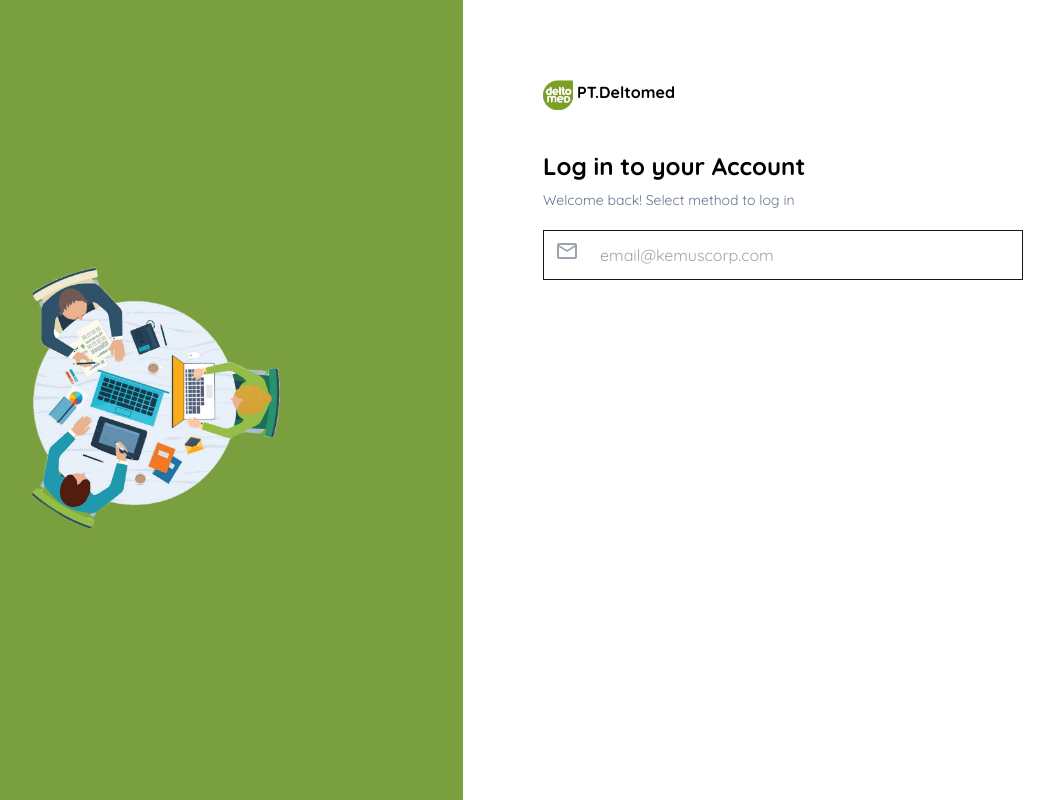
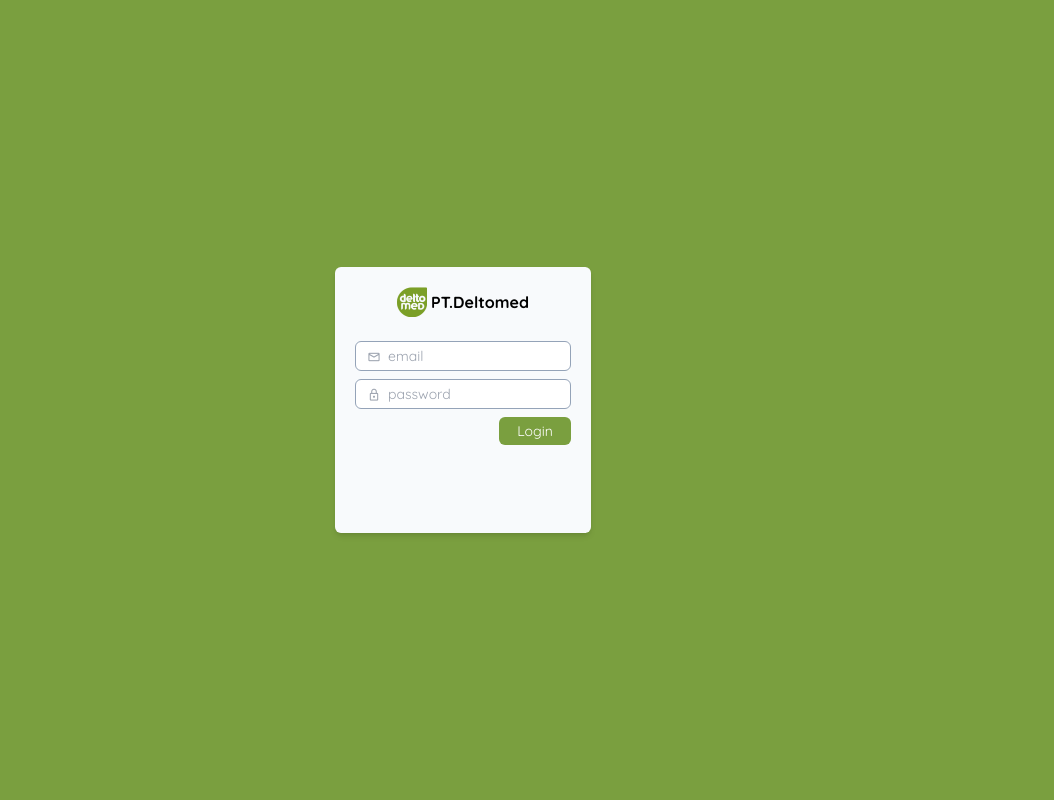
Before and after one commit to bagusyanuar/next-deltomed-ticketing, a Next.js app: page / in a window 1280 px wide. Shown: the whole page, without its empty margins (177-1231 px from the left). Built offline with nearby package versions, Linux system fonts and the light colour scheme.

Commit message:
login page

```diff
--- /dev/null
+++ b/components/layouts/login.jsx
@@ -0,0 +1,57 @@
+import React, { Component } from 'react'
+import Image from 'next/image'
+
+class Login extends Component {
+
+  constructor(props) {
+    super(props);
+    this.state = {
+      username: '',
+      password: ''
+    }
+  }
+
+  onHandleChange = (e) => {
+    let id = e.target.id;
+    let value = e.target.value;
+    console.log(id, value);
+  }
+  render() {
+    return (
+      <div className='h-screen bg-primary flex justify-center items-center'>
+        <div className='sm:w-1/3 md:w-1/5 h-1/3 bg-slate-50 rounded-md px-5 py-5 shadow-md'>
+          <div className='flex items-center justify-center mb-6'>
+            <Image src="/assets/logo.png" width={30} height={10} alt="logo" />
+            <p className='font-bold ms-1'>PT.Deltomed</p>
+          </div>
+          <div id='form'>
+            <label className="relative text-gray-400 focus-within:text-gray-600 block mb-2">
+              <span className="material-symbols-outlined pointer-events-none w-4 h-4 absolute top-1.5 left-3 text-sm">
+                mail
+              </span>
+              <input type="email" name="email" id="email" placeholder="email" className="text-sm form-input rounded-md border border-slate-400 py-1 px-2 bg-white placeholder-gray-400 text-gray-500 appearance-none w-full block pl-8 focus:outline-none focus:border-slate-500" />
+            </label>
+            <label className="relative text-gray-400 focus-within:text-gray-600 block mb-2">
+              <span className="material-symbols-outlined pointer-events-none w-4 h-4 absolute top-1.5 left-3 text-sm">
+                lock
+              </span>
+              <input
+                onChange={this.onHandleChange}
+                type="password"
+                name="password"
+                id="password"
+                placeholder="password"
+                className="text-sm form-input rounded-md border border-slate-400 py-1 px-2 bg-white placeholder-gray-400 text-gray-500 appearance-none w-full block pl-8 focus:outline-none focus:border-slate-500" />
+            </label>
+            <div className='text-end'>
+              <button type='submit' className='text-sm w-1/3 bg-primary rounded-md py-1 text-white'>Login</button>
+            </div>
+
+          </div>
+        </div>
+      </div>
+    )
+  }
+}
+
+export default Login;
--- a/pages/index.js
+++ b/pages/index.js
@@ -1,39 +1,36 @@
 import Head from 'next/head'
 import Image from 'next/image'
-import { Inter } from 'next/font/google'
-import styles from '@/styles/Home.module.css'
 
-const inter = Inter({ subsets: ['latin'] })
+import Login from '../components/layouts/login'
 
 export default function Home() {
-  return (
-    <>
-      <div className='flex h-screen flex-row'>
-        <div className='basis-1/2 bg-primary flex justify-center items-center'>
-          <Image src="/assets/diagram.png" width={300} height={300} alt="diagram image"/>
-        </div>
-        <div className='basis-1/2 flex justify-center items-center p-20'>
-          <div className='h-full w-full'>
-            <div className='flex mb-10'>
-              <Image src="/assets/logo.png" width={30} height={10} alt="logo"/>
-              <p className='font-bold ms-1'>PT.Deltomed</p>
-            </div>
-            <div className='mb-5'>
-            <p className='font-bold text-2xl mb-2'>Log in to your Account</p>
-            <p className='text-slate-500 text-sm'>Welcome back! Select method to log in</p>
-            </div>
-            <label class="relative text-gray-400 focus-within:text-gray-600 block">
+  return (<Login/>)
+}
+{/* <> */}
+    //   <div className='flex h-screen flex-row'>
+    //     <div className='basis-1/2 bg-primary flex justify-center items-center'>
+    //       <Image src="/assets/diagram.png" width={300} height={300} alt="diagram image"/>
+    //     </div>
+    //     <div className='basis-1/2 flex justify-center items-center p-20'>
+    //       <div className='h-full w-full'>
+    //         <div className='flex mb-10'>
+    //           <Image src="/assets/logo.png" width={30} height={10} alt="logo"/>
+    //           <p className='font-bold ms-1'>PT.Deltomed</p>
+    //         </div>
+    //         <div className='mb-5'>
+    //         <p className='font-bold text-2xl mb-2'>Log in to your Account</p>
+    //         <p className='text-slate-500 text-sm'>Welcome back! Select method to log in</p>
+    //         </div>
+    //         <label className="relative text-gray-400 focus-within:text-gray-600 block">
 
-            <span class="material-symbols-outlined pointer-events-none w-8 h-8 absolute top-1/2 transform -translate-y-1/2 left-3">
-              mail
-              </span>
+    //         <span className="material-symbols-outlined pointer-events-none w-4 h-4 absolute top-1/ left-3">
+    //           mail
+    //           </span>
 
-              <input type="email" name="email" id="email" placeholder="email@kemuscorp.com" class="form-input border border-gray-900 py-3 px-4 bg-white placeholder-gray-400 text-gray-500 appearance-none w-full block pl-14 focus:outline-none" />
-            </label>
+    //           <input type="email" name="email" id="email" placeholder="email@kemuscorp.com" className="form-input rounded-md border border-slate-600 py-3 px-4 bg-white placeholder-gray-400 text-gray-500 appearance-none w-full block pl-14 focus:outline-none" />
+    //         </label>
 
-          </div>
-        </div>
-      </div>
-    </>
-  )
-}
+    //       </div>
+    //     </div>
+    //   </div>
+    // </>
```
